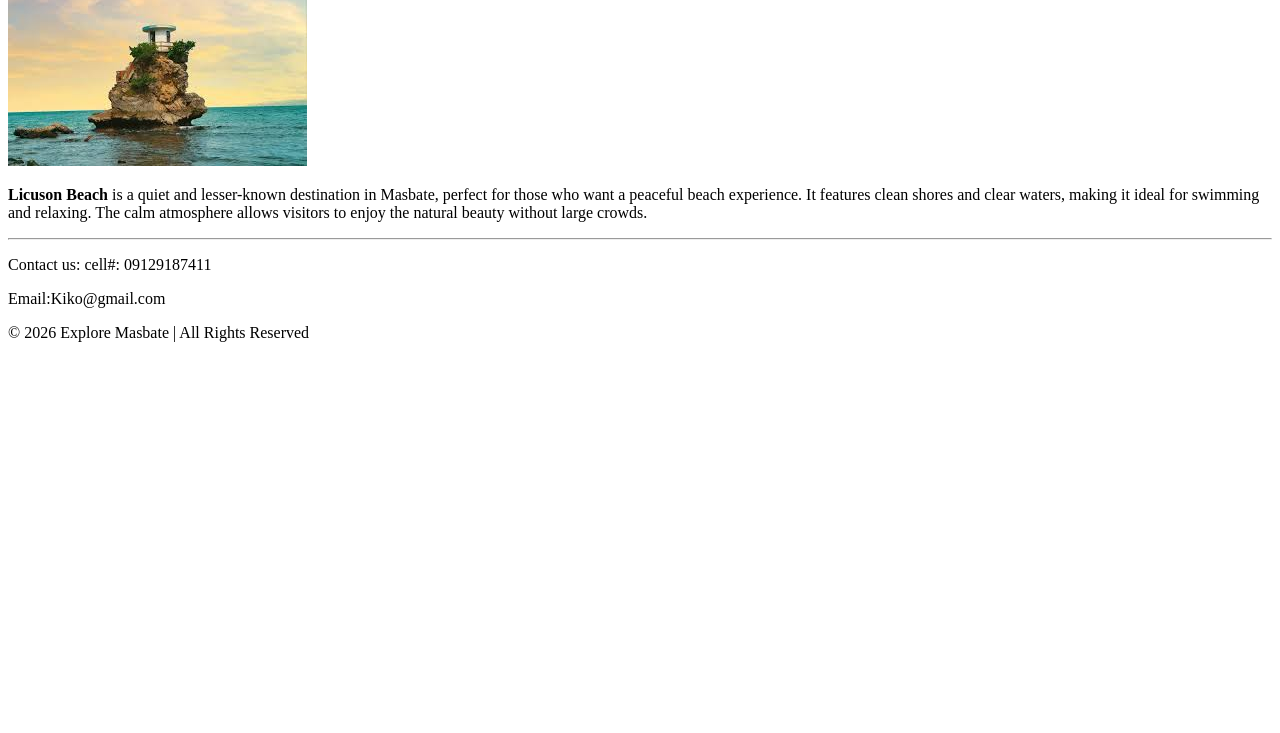
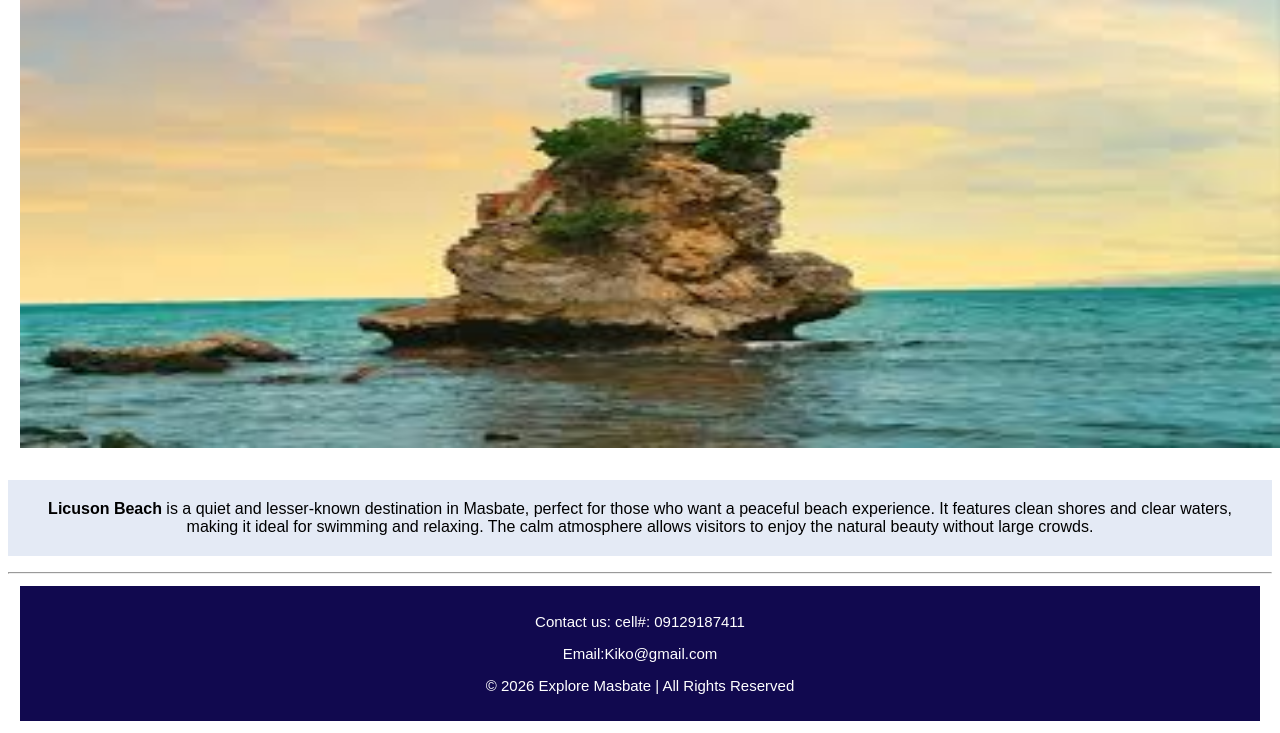
Before and after one commit to lascocharnoldben-del/masbate_charnold, a plain HTML site: page licuson.html in a window 1280 px wide. Shown: the part 136-869 px from the top of the page. Before the commit the page ends 800 px from the top, so only its background shows below. Drawn offline with Linux system fonts and the light colour scheme.

Commit message:
Update licuson.html

```diff
--- a/licuson.html
+++ b/licuson.html
@@ -4,7 +4,7 @@
 	<meta charset="utf-8">
 	<meta name="viewport" content="width=device-width, initial-scale=1">
 	<title> Licuson Beach</title>
-	<link rel="stylesheet" href="style/tyle.css">
+	<link rel="stylesheet" href="style/style.css">
 </head>
 <body>
 
```
